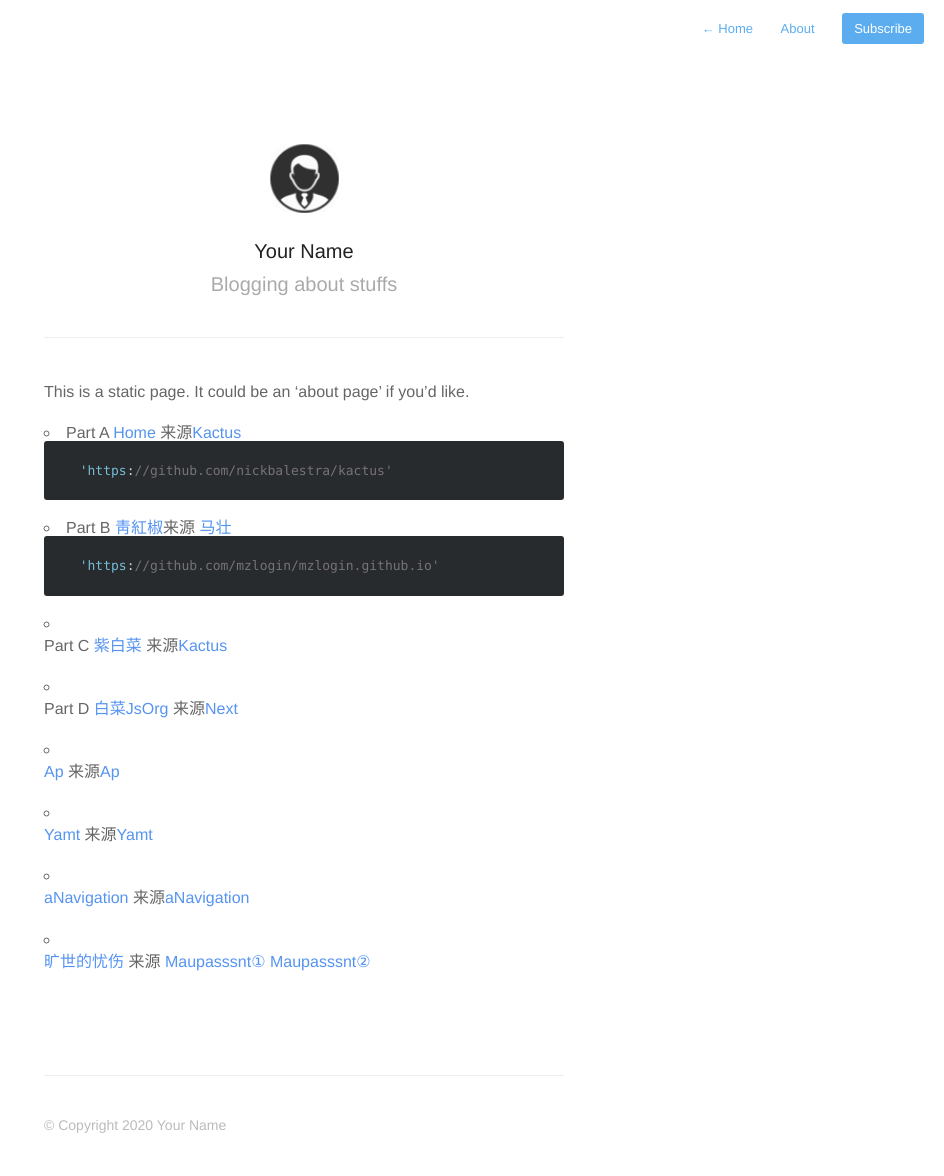
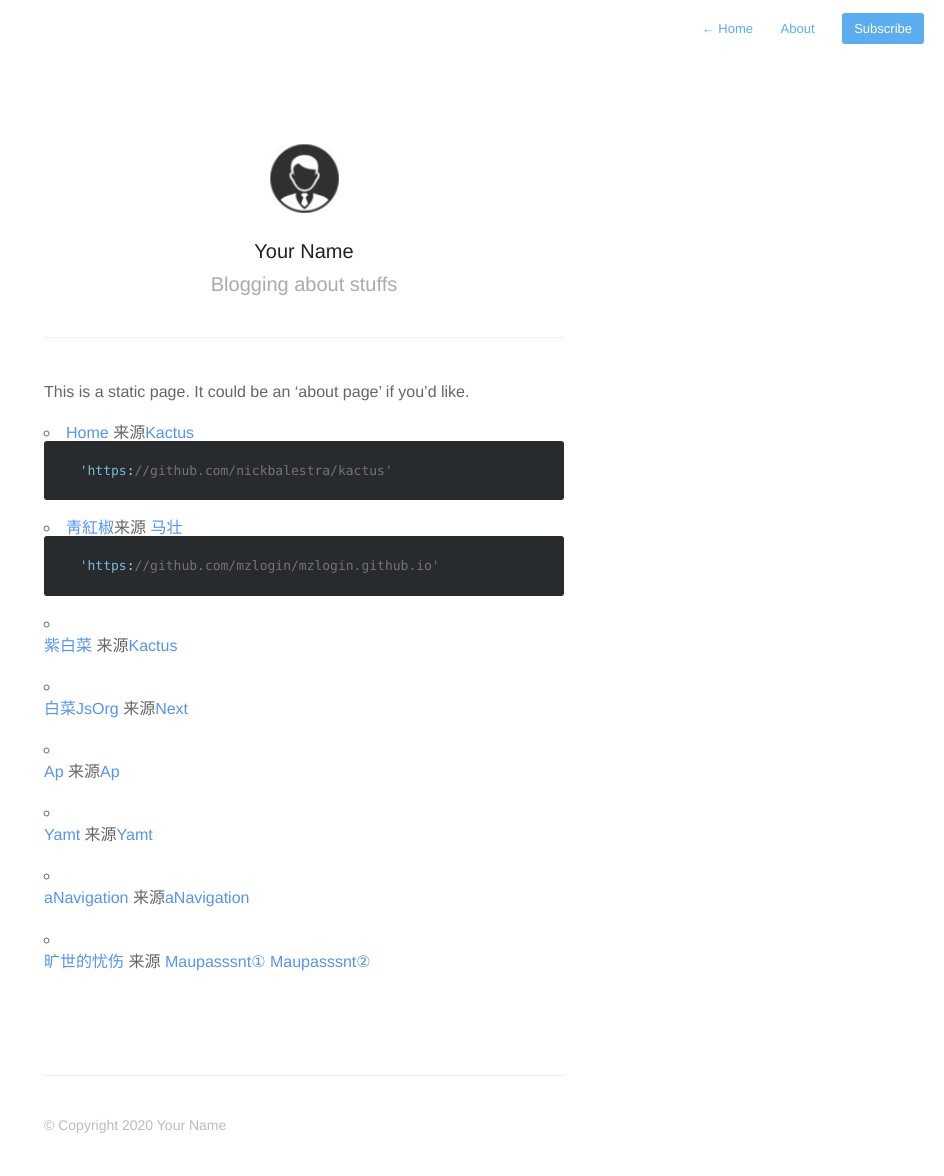
Before and after one commit to YiPianYe/icp, a Jekyll site: the page built from links.md, in a window 1280 px wide. Shown: the whole page, without its empty margins (336-1280 px from the left). Built offline with Jekyll 4.4.1, drawn with Linux system fonts in a browser that asks for light colours.

Commit message:
Update links.md

````diff
--- a/links.md
+++ b/links.md
@@ -6,27 +6,28 @@ profile: true
 
 This is a static page. It could be an 'about page' if you'd like.
 
-1. Part A [Home](https://github.com/chirenduomeng) 来源[Kactus](https://github.com/nickbalestra/kactus)
+1. [Home](https://github.com/chirenduomeng) 来源[Kactus](https://github.com/nickbalestra/kactus)
 ```
   'https://github.com/nickbalestra/kactus'
 ```
 
-2. Part B [靑紅椒](https://qinghongjiao.com/)来源 [马壮](https://github.com/mzlogin/mzlogin.github.io)
+2. [靑紅椒](https://qinghongjiao.com/)来源 [马壮](https://github.com/mzlogin/mzlogin.github.io)
 
 ```
   'https://github.com/mzlogin/mzlogin.github.io'
 ```
-3. Part C [紫白菜](https://zibaicai.com/) 来源[Kactus](https://github.com/nickbalestra/kactus)
 
-4. Part D [白菜JsOrg](https://baicai.js.org/) 来源[Next](https://github.com/simpleyyt/jekyll-theme-next)
+3. [紫白菜](https://zibaicai.com/) 来源[Kactus](https://github.com/nickbalestra/kactus)
 
--  [Ap](https://chirenduomeng.github.io/ap/) 来源[Ap](https://github.com/kssim/ap)
+4. [白菜JsOrg](https://baicai.js.org/) 来源[Next](https://github.com/simpleyyt/jekyll-theme-next)
 
-*  [Yamt](https://chirenduomeng.github.io/yamt/) 来源[Yamt](https://github.com/kssim/yamt)
+5. [Ap](https://chirenduomeng.github.io/ap/) 来源[Ap](https://github.com/kssim/ap)
 
-*  [aNavigation](https://chirenduomeng.github.io/aNavigation/) 来源[aNavigation](https://github.com/Jackie1123/aNavigation)
+6. [Yamt](https://chirenduomeng.github.io/yamt/) 来源[Yamt](https://github.com/kssim/yamt)
 
-*  [旷世的忧伤](https://github.com/chirenduomeng) 来源
+7. [aNavigation](https://chirenduomeng.github.io/aNavigation/) 来源[aNavigation](https://github.com/Jackie1123/aNavigation)
+
+8. [旷世的忧伤](https://github.com/chirenduomeng) 来源
    [Maupasssnt①](https://github.com/alafighting/maupassant-jekyll/)
    [Maupasssnt②](https://github.com/imkarl/maupassant-jekyll)
 
````
